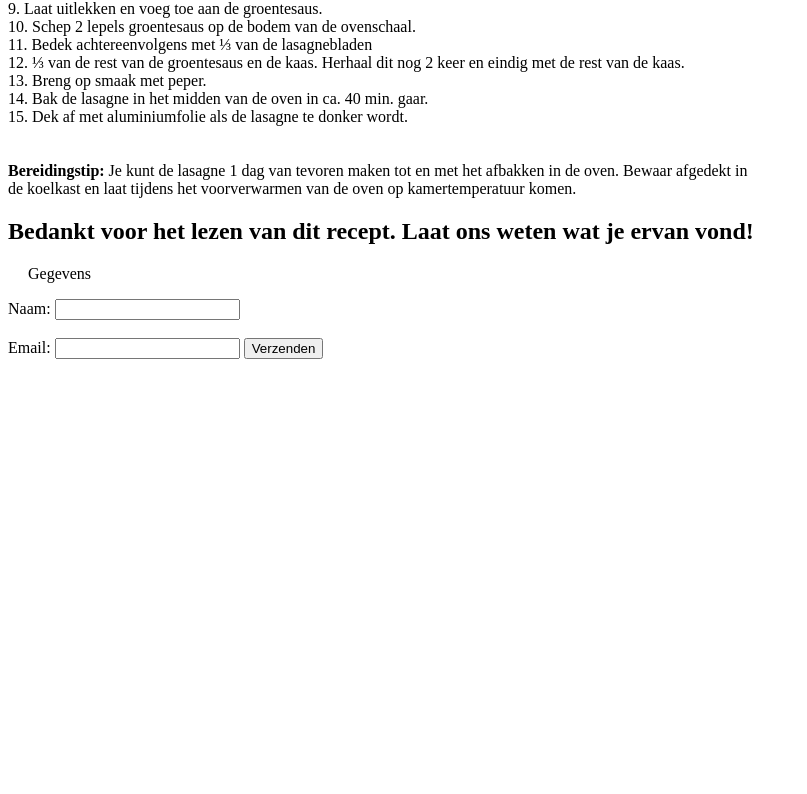
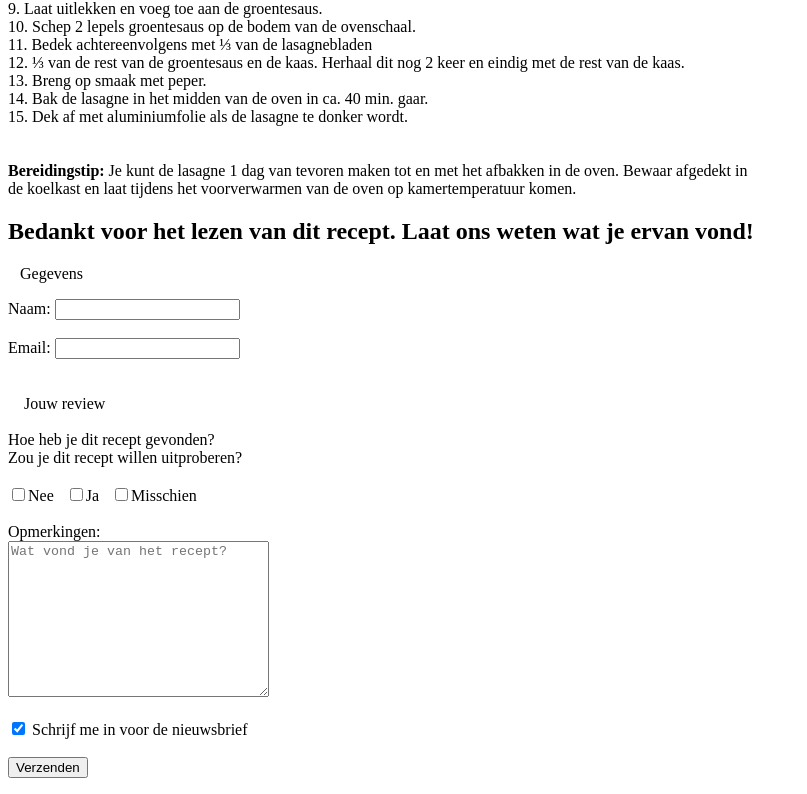
Before and after one commit to Deniz213/RECPTJEJ, a plain HTML site: page index.html in a window 1280 px wide. Shown: the part 1407-2201 px from the top of the page, without its empty margins (0-807 px from the left). Before the commit the page ends 1782 px from the top, so only its background shows below. Drawn offline with Linux system fonts and the light colour scheme.

Commit message:
finger tingle

```diff
--- a/index.html
+++ b/index.html
@@ -92,15 +92,41 @@ de koelkast en laat tijdens het voorverwarmen van de oven op kamertemperatuur ko
 <h2>Bedankt voor het lezen van dit recept. Laat ons weten wat je ervan vond!</h2>
 </p>
 <p>
-&nbsp; &nbsp; &nbsp;Gegevens
-
+    &nbsp; &nbsp;Gegevens
 <form onsubmit="">
-<label for="full name field">Naam:</label>
-<input type="text" id="full-name-field" name="name" />
+    <label for="full name field">Naam:</label>
+    <input type="text" id="full-name-field" name="name"/>
     <br>
     <br>
     <label for="full-name-field">Email:</label>
-    <input type="text" id="full name field" name="email" />
+    <input type="text" id="full name field" name="email"/>
+</form>
+<br>
+<br>
+&nbsp; &nbsp; Jouw review
+<br>
+<br>
+Hoe heb je dit recept gevonden?
+<br>
+Zou je dit recept willen uitproberen?
+<br>
+<br>
+<input type="checkbox" class="checkbox-round"/>Nee &nbsp;
+<input type="checkbox" class="checkbox-round"/>Ja &nbsp;
+<input type="checkbox" class="checkbox-round"/>Misschien
+<br>
+<br>
+<label for="message-field">Opmerkingen:</label>
+<br>
+<textarea name="message" id="message-field" cols="30" rows="10" placeholder="Wat vond je van het recept?"></textarea>
+<br>
+<br>
+<label for="subscribe-to-newsletter">
+    <input type="checkbox" checked id="subscribe-to-newsletter" name="subscribe-to-newsletter"/>
+    Schrijf me in voor de nieuwsbrief
+</label>
+<br>
+<br>
 <button type="submit">Verzenden</button>
 </form>
 
```
